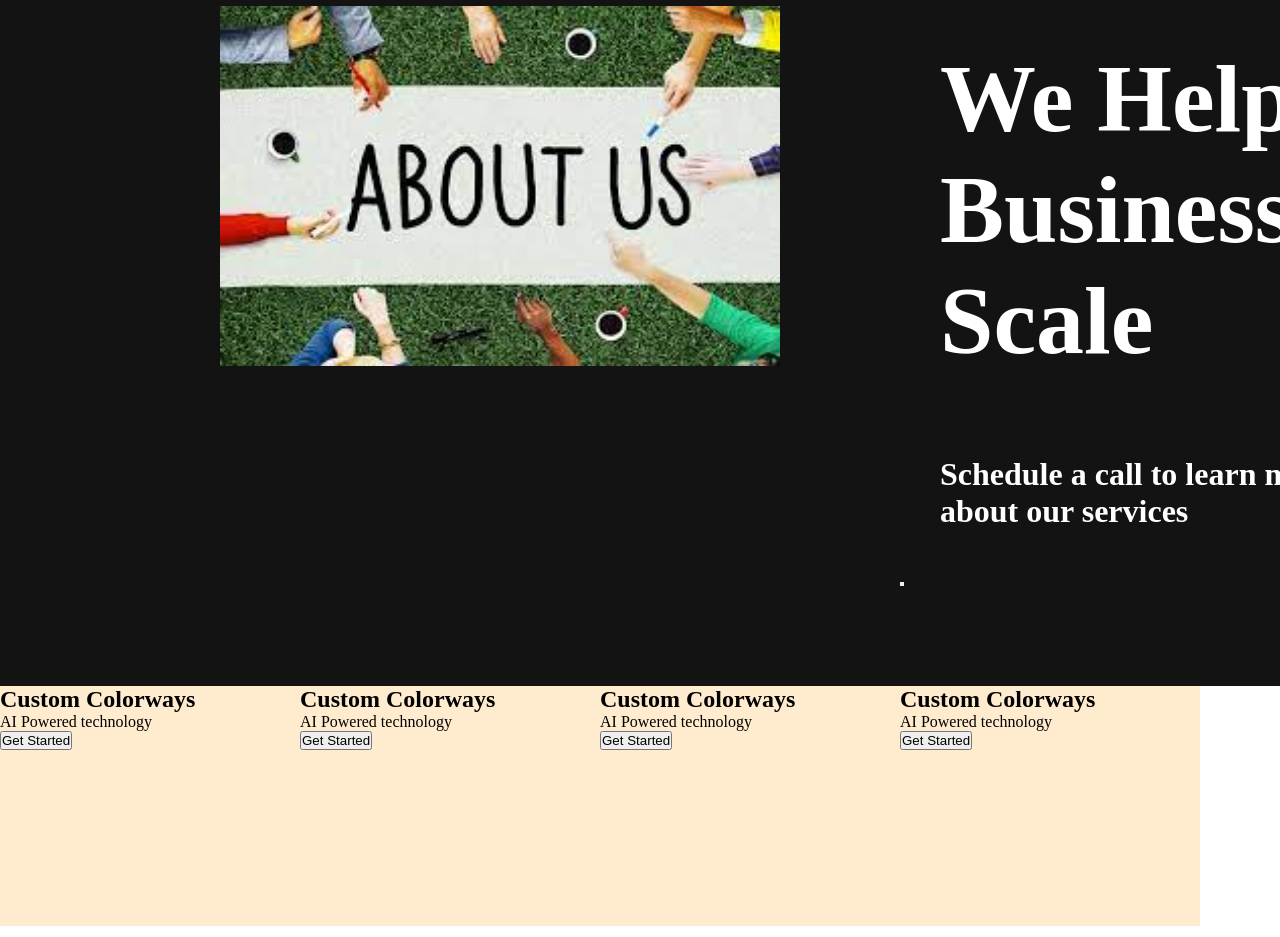
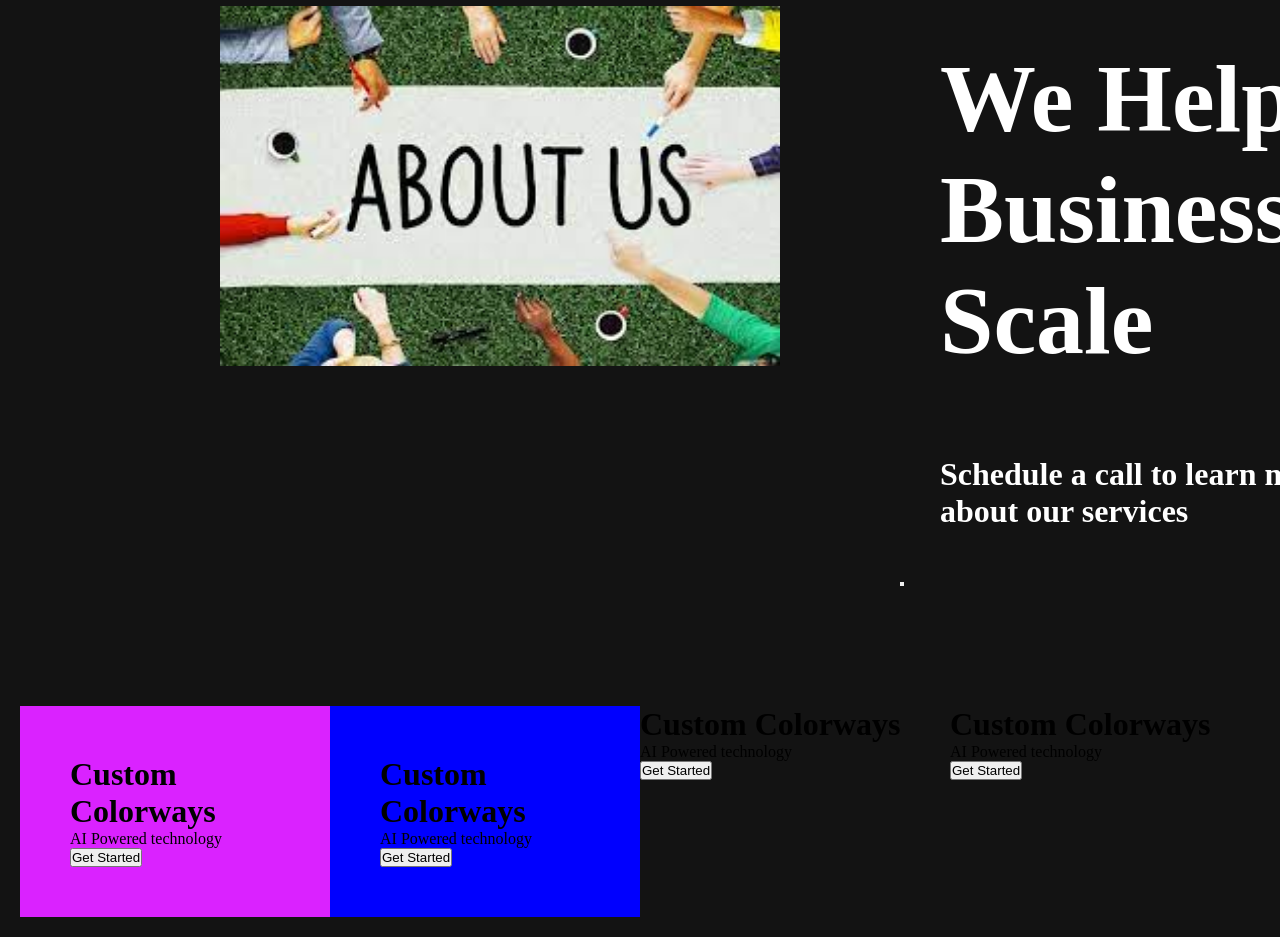
Before and after one commit to yalegama/Coloriboo-, a plain HTML site: page index.html in a window 1280 px wide. Shown: the part 1044-1981 px from the top of the page. Drawn offline with Linux system fonts and the light colour scheme.

Commit message:
11thcommit

```diff
--- a/index.html
+++ b/index.html
@@ -53,58 +53,31 @@
         </div>
     </div>
 
-   <!-- Services Section -->
-   <div class="services" id="services">
-       <div class="service__head"></div>
-       <div class="service__body">
-           <div class="service__wrapper">
-               <div class="service__card">
-                   <div class="card__head">
-                       <h2>Custom Colorways</h2>
-                   </div>
-                <div class="card__body">
-                    <p>AI Powered technology</p>
-                </div>
-                <div class="card__button">
-                    <button>Get Started</button>
-                </div>
-               </div>
-               <div class="service__card">
-                <div class="card__head">
-                    <h2>Custom Colorways</h2>
-                </div>
-             <div class="card__body">
-                 <p>AI Powered technology</p>
-             </div>
-             <div class="card__button">
-                 <button>Get Started</button>
-             </div>
-            </div><div class="service__card">
-                <div class="card__head">
-                    <h2>Custom Colorways</h2>
-                </div>
-             <div class="card__body">
-                 <p>AI Powered technology</p>
-             </div>
-             <div class="card__button">
-                 <button>Get Started</button>
-             </div>
-            </div><div class="service__card">
-                <div class="card__head">
-                    <h2>Custom Colorways</h2>
-                </div>
-             <div class="card__body">
-                 <p>AI Powered technology</p>
-             </div>
-             <div class="card__button">
-                 <button>Get Started</button>
-             </div>
-            </div>
-
+   <!-- Service Section -->
+   <div class="service__section">
+       <div class="car__section">
+           <div class="card__area">
+               <h1>Custom Colorways</h1>
+               <p>AI Powered technology</p>
+               <button>Get Started</button>
            </div>
+           <div class="card__area1">
+            <h1>Custom Colorways</h1>
+            <p>AI Powered technology</p>
+            <button>Get Started</button>
+        </div>
+        <div class="card__area2">
+            <h1>Custom Colorways</h1>
+            <p>AI Powered technology</p>
+            <button>Get Started</button>
+        </div>
+        <div class="card__area3">
+            <h1>Custom Colorways</h1>
+            <p>AI Powered technology</p>
+            <button>Get Started</button>
+        </div>
        </div>
    </div>
-
     <!-- footer section -->
 </body>
 <!-- link javascript file -->
--- a/style.css
+++ b/style.css
@@ -126,29 +126,21 @@
   padding: 40px;
 }
 
-/* Services Section */
-.services {
+/* Service Section */
+.service__section {
+  background-color: #131313;
   display: flex;
+  padding: 20px;
 }
-.service__head {
-}
-.service__body {
-  display: flex;
-  justify-content: center;
-  align-items: center;
-}
-.service__wrapper {
+.car__section {
   display: grid;
   grid-template-columns: 1fr 1fr 1fr 1fr;
-  grid-template-rows: 1fr;
-  justify-content: center;
-  align-items: center;
 }
-.service__card {
-  justify-content: center;
-  align-items: center;
-  width: 300px;
-  height: 30vh;
-  background-color: black;
-  background-color: blanchedalmond;
+.card__area {
+  background-color: #da22ff;
+  padding: 50px;
 }
+.card__area1 {
+  background-color: blue;
+  padding: 50px;
+}
```
